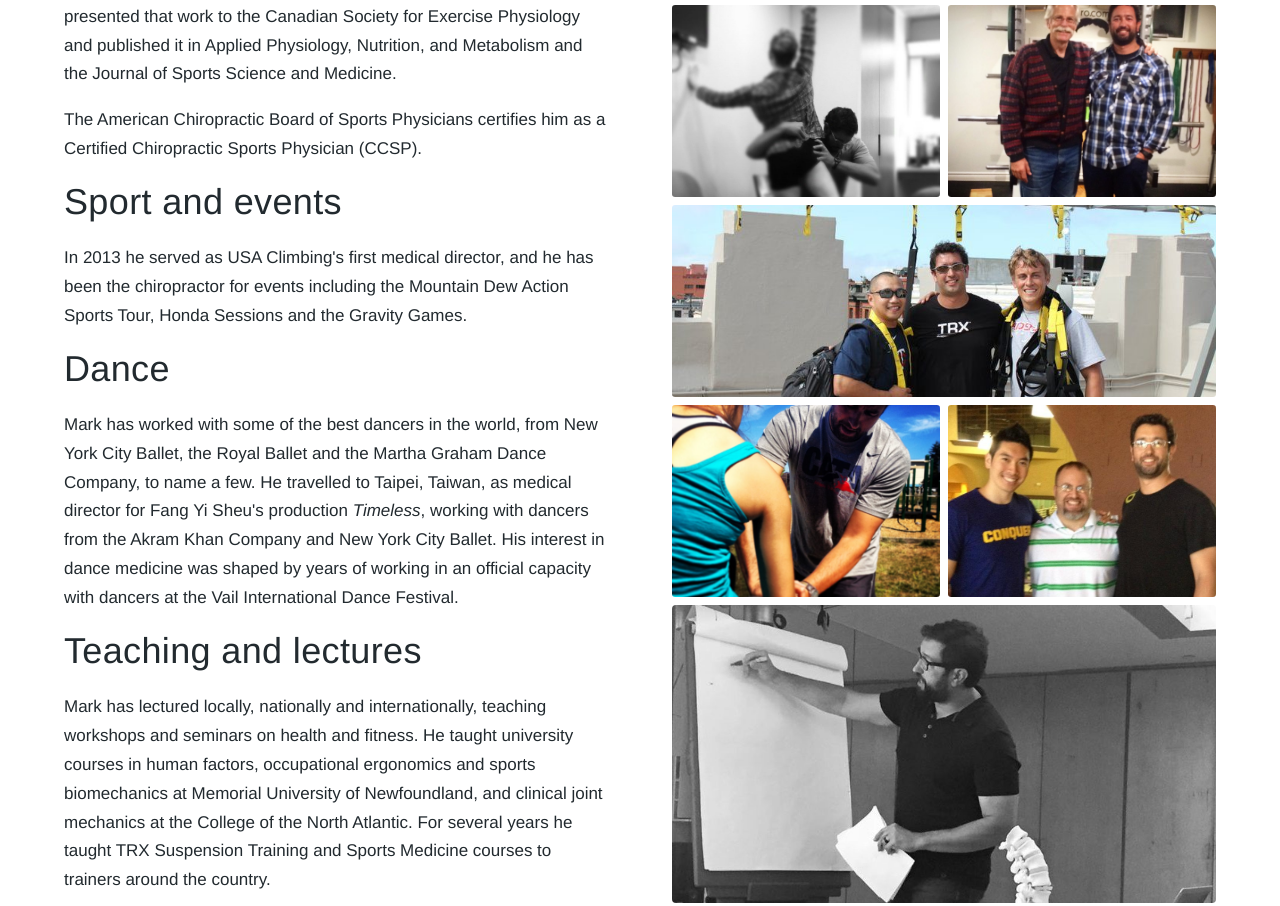
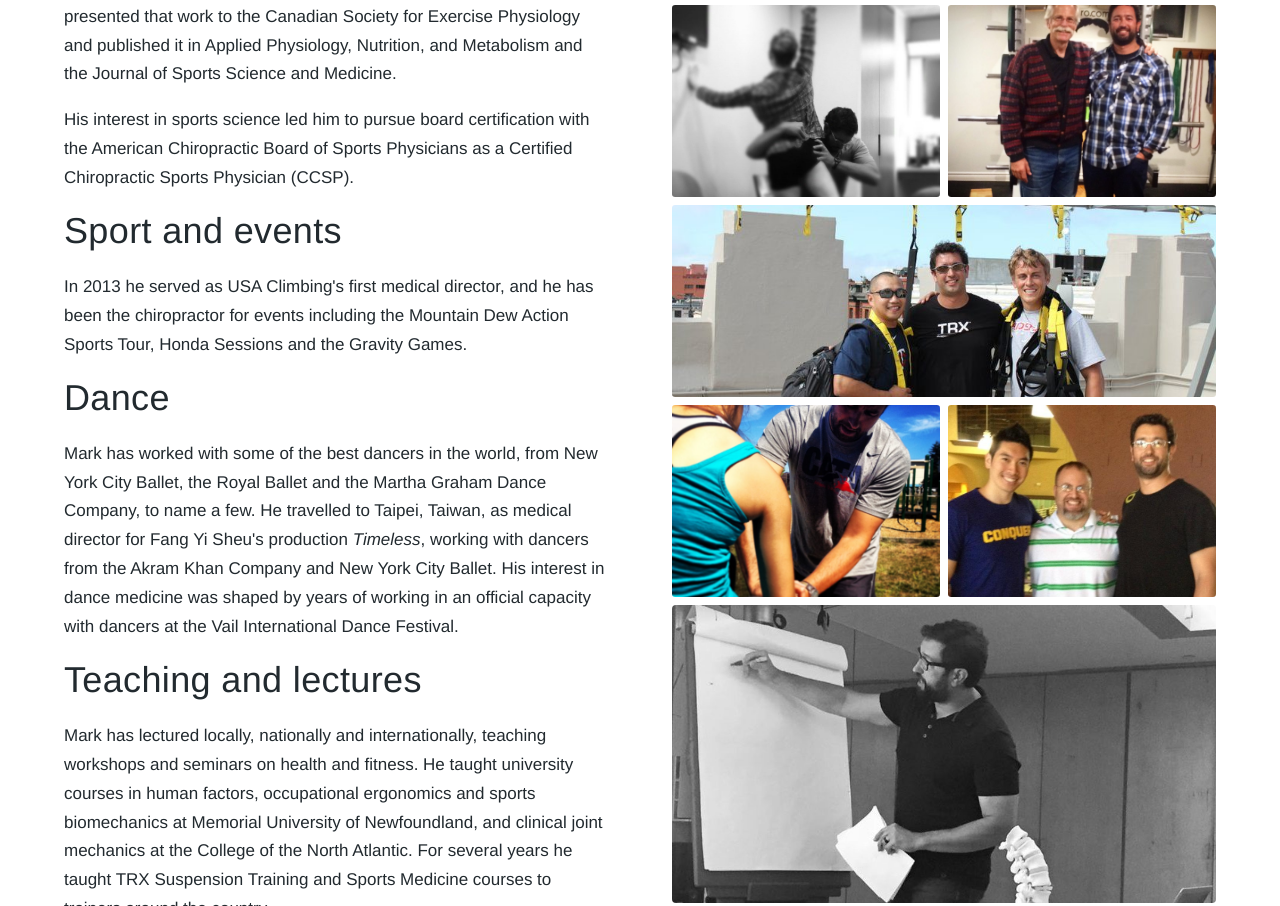
Before and after one commit to funky-monk-tech/markjpitcher-site, an Astro site: page /about in a window 1280 px wide. Shown: the part 810-1716 px from the top of the page. Built offline with nearby package versions, Linux system fonts and the light colour scheme; Astro itself is replaced by a stand-in of ours.

Commit message:
CCSP sentence
Co-Authored-By: Claude Opus 5.5 <noreply@anthropic.com>
Claude-Session: https://claude.ai/code/session_01QmrtiRN6sTWcyYRSJhdYaH

```diff
--- a/src/pages/about.astro
+++ b/src/pages/about.astro
@@ -19,7 +19,7 @@ import { img, href } from '../data/site.js';
         <p>Dr. Mark Pitcher is a board-certified sports chiropractor and exercise physiologist in Vail, Colorado. In almost 30 years of chiropractic practice he has learned from some of the best in rehabilitative medicine. He treats patients on and off the field, and athletes at every level: high school and college athletes, weekend warriors, and Olympic and professional athletes.</p>
         <h2>Training and research</h2>
         <p>Mark earned his Doctor of Chiropractic at Palmer College of Chiropractic, where he was a teaching assistant in the Department of Diagnosis and Protocol. He went on to a Master of Science in exercise physiology at Memorial University of Newfoundland, where his research focused on applied muscle physiology in the lumbar spine. He presented that work to the Canadian Society for Exercise Physiology and published it in Applied Physiology, Nutrition, and Metabolism and the Journal of Sports Science and Medicine.</p>
-        <p>The American Chiropractic Board of Sports Physicians certifies him as a Certified Chiropractic Sports Physician (CCSP).</p>
+        <p>His interest in sports science led him to pursue board certification with the American Chiropractic Board of Sports Physicians as a Certified Chiropractic Sports Physician (CCSP).</p>
         <h2>Sport and events</h2>
         <p>In 2013 he served as USA Climbing's first medical director, and he has been the chiropractor for events including the Mountain Dew Action Sports Tour, Honda Sessions and the Gravity Games.</p>
         <h2>Dance</h2>
```
